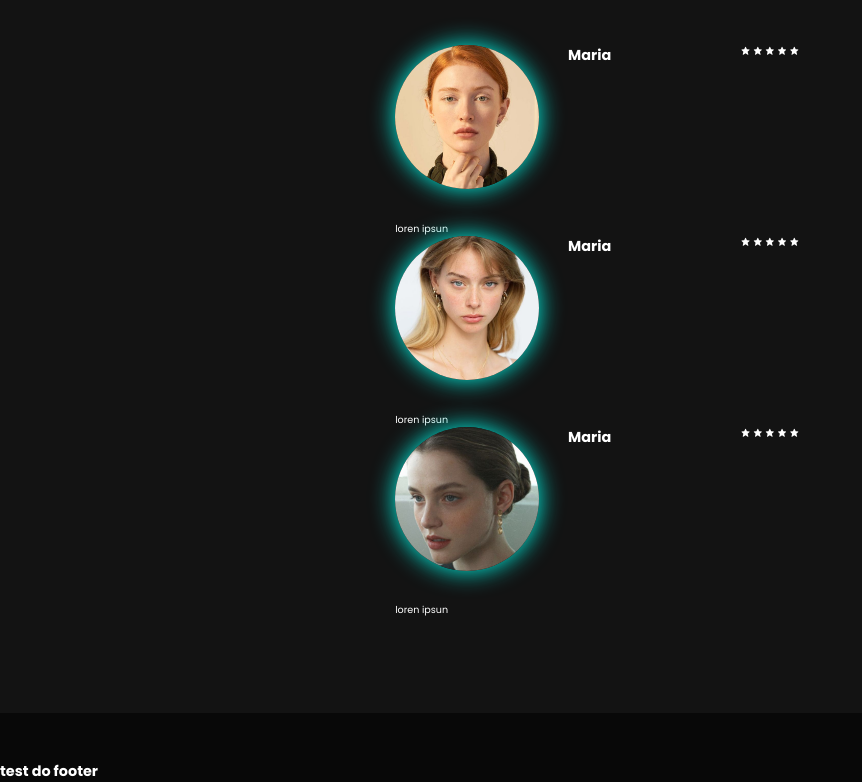
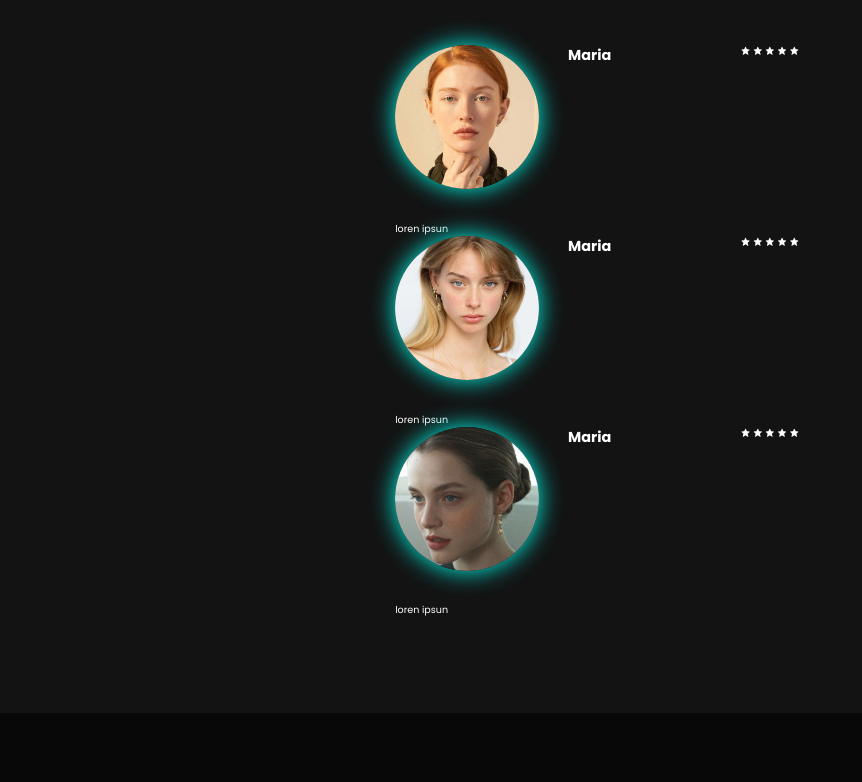
Before and after one commit to littxx/demonst, a website: page index.html in a window 1280 px wide. Shown: the part 3464-4246 px from the top of the page, without its empty margins (0-862 px from the left). After the commit the page ends 4225 px from the top, so only its background shows below. Drawn offline with nearby package versions, Linux system fonts and the light colour scheme.

Commit message:
tirando o test

```diff
--- a/index.html
+++ b/index.html
@@ -259,7 +259,7 @@
     -->
 
 
-    <h2>test do footer</h2>
+
 
   </footer>
   <script src="page.js"></script>
```
